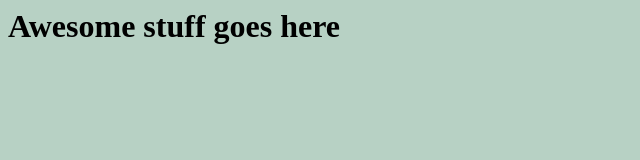
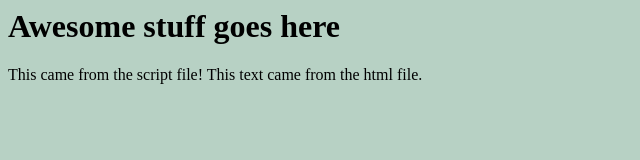
Before and after one commit to Seonaid/simple-chat-interface, a plain HTML site: page index.html in a window 1280 px wide. Shown: the whole page, without its empty margins (0-640 px from the left). Drawn offline with Linux system fonts and the light colour scheme.

Commit message:
connected html to js file

```diff
--- a/index.html
+++ b/index.html
@@ -8,6 +8,9 @@
 	<body>
 		<h1>Awesome stuff goes here</h1>
 
+		<script src="script.js"></script>
+
+This text came from the html file.
 
 	</body>
 </html>
--- a/script.js
+++ b/script.js
@@ -0,0 +1 @@
+document.write('This came from the script file!')
```
